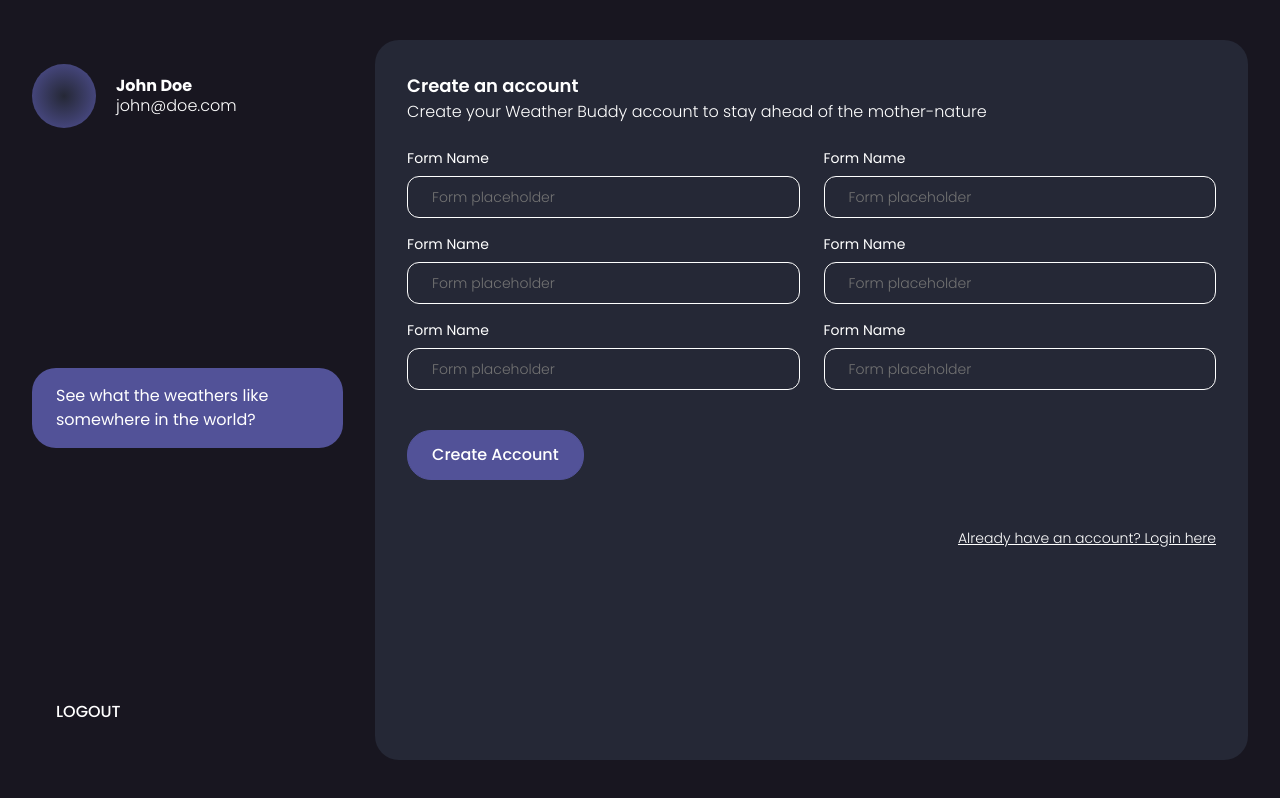
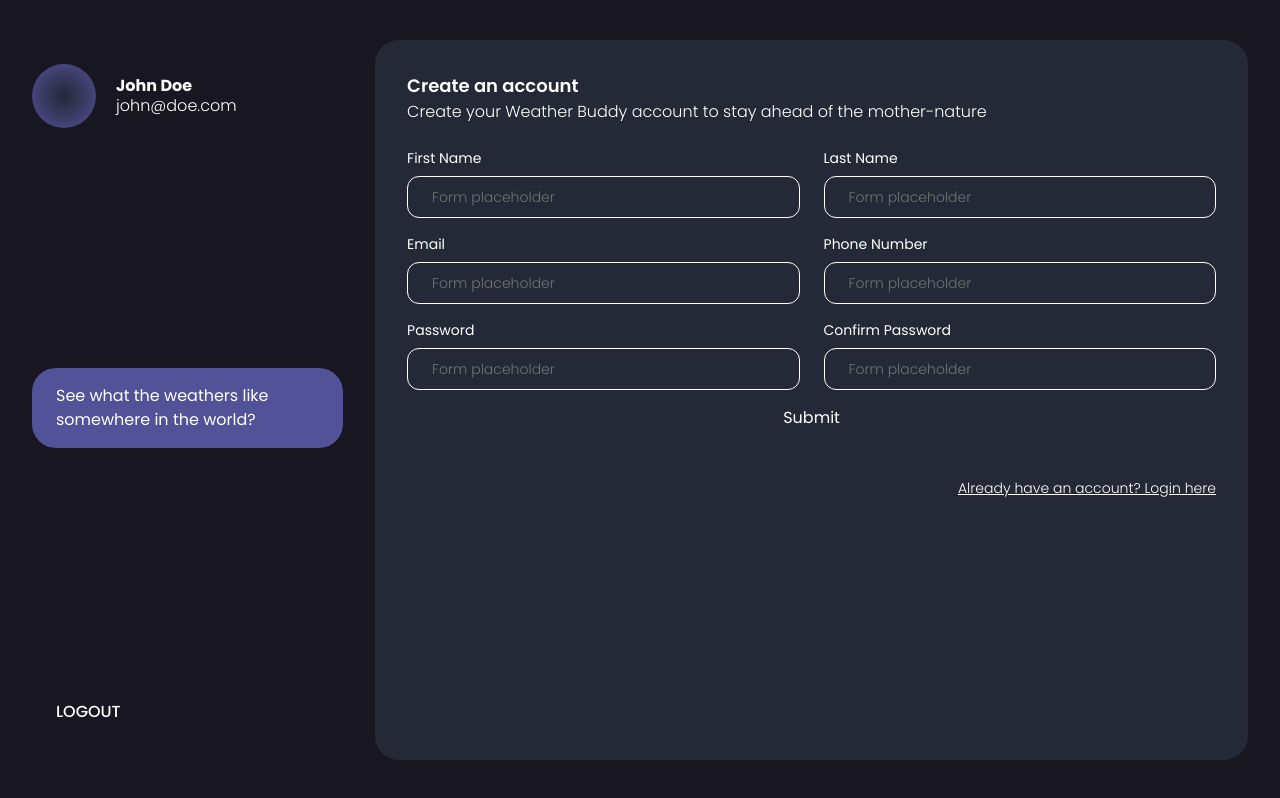
Before and after one commit to codedcontent/weather-buddy, a Next.js app: page /signup in a window 1280 px wide. Built offline with nearby package versions, Linux system fonts and the light colour scheme.

Commit message:
Working with formik

```diff
--- a/app/(auth)/signup/page.tsx
+++ b/app/(auth)/signup/page.tsx
@@ -6,11 +6,41 @@
 import Textfield from "@/components/Textfield";
 import Link from "next/link";
 import React from "react";
+import { signup } from "@/services/auth-service";
+import { useFormik } from "formik";
+import signUpFormValidate from "@/helpers/validation/signup-form-validate";
+import { SignUpFormProps } from "@/types/forms";
 
-type Props = {};
+const Signup = () => {
+  // Function to handle form submission
+  const handleSignup = (values: SignUpFormProps) => {
+    alert(JSON.stringify(values, null, 2));
+  };
 
-const Signup = (props: Props) => {
-  const handleSignup = () => {};
+  const signUpFormInitialValues: SignUpFormProps = {
+    firstName: "",
+    lastName: "",
+    email: "",
+    phoneNumber: "",
+    password: "",
+    confirmPassword: "",
+  };
+
+  // Use the formik for our form management
+  const formik = useFormik({
+    initialValues: signUpFormInitialValues,
+    onSubmit: () => alert("Form submitted"),
+    validate: signUpFormValidate,
+  });
+
+  // Function to create a new user
+  const createUser = async () => {
+    try {
+      await signup(formik.values.email, formik.values.password);
+    } catch (err) {
+      console.log(err);
+    }
+  };
 
   return (
     <div className="w-full h-full">
@@ -23,28 +53,81 @@
       </div>
 
       {/* Login Form */}
-      <form className="flex flex-col gap-y-0 my-6 gap-2">
+      <form
+        className="flex flex-col gap-y-0 my-6 gap-2"
+        onSubmit={formik.handleSubmit}
+      >
         {/* First & Last name */}
         <div className="flex w-full gap-6">
-          <Textfield />
-          <Textfield />
+          <Textfield
+            name="firstName"
+            label="First Name"
+            value={formik.values.firstName}
+            handleChange={formik.handleChange}
+            handleBlur={formik.handleBlur}
+            touched={formik.touched.firstName}
+            error={formik.errors.firstName}
+          />
+          <Textfield
+            name="lastName"
+            label="Last Name"
+            value={formik.values.lastName}
+            handleChange={formik.handleChange}
+            handleBlur={formik.handleBlur}
+            touched={formik.touched.lastName}
+            error={formik.errors.lastName}
+          />
         </div>
 
         {/* Email and Number */}
         <div className="flex w-full gap-6">
-          <Textfield />
-          <Textfield />
+          <Textfield
+            name="email"
+            label="Email"
+            value={formik.values.email}
+            handleChange={formik.handleChange}
+            handleBlur={formik.handleBlur}
+            touched={formik.touched.email}
+            error={formik.errors.email}
+          />
+          <Textfield
+            name="phoneNumber"
+            label="Phone Number"
+            value={formik.values.phoneNumber}
+            handleChange={formik.handleChange}
+            handleBlur={formik.handleBlur}
+            touched={formik.touched.phoneNumber}
+            error={formik.errors.phoneNumber}
+          />
         </div>
 
         {/* Password */}
         <div className="flex w-full gap-6">
-          <Textfield />
-          <Textfield />
+          <Textfield
+            name="password"
+            label="Password"
+            value={formik.values.password}
+            handleChange={formik.handleChange}
+            handleBlur={formik.handleBlur}
+            touched={formik.touched.password}
+            error={formik.errors.password}
+          />
+          <Textfield
+            name="confirmPassword"
+            label="Confirm password"
+            value={formik.values.confirmPassword}
+            handleChange={formik.handleChange}
+            handleBlur={formik.handleBlur}
+            touched={formik.touched.confirmPassword}
+            error={formik.errors.confirmPassword}
+          />
         </div>
 
-        <div className="mt-6">
-          <Button title="Create Account" onClick={handleSignup} />
-        </div>
+        {/* <div className="mt-6">
+          <Button title="Create Account" type="submit" />
+        </div> */}
+
+        <button type="submit">Submit</button>
       </form>
 
       {/* Create Account */}
--- /dev/null
+++ b/app/api/auth/signup/route.ts
@@ -0,0 +1,3 @@
+export async function POST(request: Request) {
+  return new Response("Signing up");
+}
--- /dev/null
+++ b/app/api/route.ts
@@ -0,0 +1 @@
+export async function GET(request: Request) {}
--- a/components/Button.tsx
+++ b/components/Button.tsx
@@ -1,22 +1,15 @@
 import React from "react";
 
-type Props = {
+interface Props {
   width?: string;
   filled?: boolean;
-  onClick: () => void;
+  onClick?: () => void;
   title: string;
-};
+}
 
-const Button: React.FC<Props> = ({
-  /**
-   * width = "full" || "auto"
-   * filled = true || false
-   */
-  width = "auto",
-  filled = true,
-  onClick,
-  title,
-}) => {
+const Button: React.FC<
+  React.ButtonHTMLAttributes<HTMLButtonElement> & Props
+> = ({ width = "auto", filled = true, onClick, title, ...rest }) => {
   const buttonStyles = `px-6 py-3 rounded-3xl font-medium text-white ${
     width === "full" ? "w-full" : "w-auto"
   } ${
@@ -26,7 +19,7 @@
   }`;
 
   return (
-    <button className={buttonStyles} onClick={onClick}>
+    <button className={buttonStyles} onClick={onClick} {...rest}>
       {title}
     </button>
   );
--- a/components/Textfield.tsx
+++ b/components/Textfield.tsx
@@ -1,20 +1,50 @@
 "use client";
 
 import React from "react";
+import { SignUpFormProps } from "@/types/forms";
+import type { FormikTouched } from "formik";
 
-type Props = {};
+type Props = {
+  value: string;
+  error: string | undefined;
+  label: string;
+  handleChange: (e: React.ChangeEvent<SignUpFormProps | any>) => void;
+  handleBlur: (e: React.FocusEvent<any, Element>) => void;
+  touched: boolean | undefined;
+  name: string;
+};
 
-const Textfield: React.FC<Props> = ({}) => {
+const Textfield: React.FC<Props> = ({
+  label,
+  name,
+  value,
+  error,
+  handleChange,
+  handleBlur,
+  touched,
+}) => {
   return (
     <div className="mb-4 w-full">
-      <label className="block text-white mb-2 capitalize text-sm">
-        Form Name
+      <label
+        htmlFor={label}
+        className="block text-white mb-2 capitalize text-sm"
+      >
+        {label}
       </label>
+
       <input
         className="border border-white bg-transparent rounded-xl py-2.5 px-6 w-full font-light placeholder:text-neutral-500 text-sm"
         type="text"
         placeholder="Form placeholder"
+        value={value}
+        onChange={handleChange}
+        onBlur={handleBlur}
+        name={name}
       />
+
+      {error && touched ? (
+        <p className="text-xs text-red-500 ml-2">{error}</p>
+      ) : null}
     </div>
   );
 };
--- /dev/null
+++ b/helpers/validation/signup-form-validate.ts
@@ -0,0 +1,73 @@
+// A custom validation function. This must return an object
+// which keys are symmetrical to our values/initialValues
+
+const signUpFormValidate = (values: {
+  firstName: string;
+  lastName: string;
+  email: string;
+  phoneNumber: string;
+  password: string;
+  confirmPassword: string;
+}) => {
+  const errors: {
+    firstName: string;
+    lastName: string;
+    email: string;
+    phoneNumber: string;
+    password: string;
+    confirmPassword: string;
+  } = {
+    firstName: "",
+    lastName: "",
+    email: "",
+    phoneNumber: "",
+    password: "",
+    confirmPassword: "",
+  };
+
+  // First name validation
+  if (!values.firstName) {
+    errors.firstName = "First name is required";
+  } else if (values.firstName.length > 15) {
+    errors.firstName = "Must be 15 characters or less";
+  }
+
+  // Last name validation
+  if (!values.lastName) {
+    errors.lastName = "Last name is required";
+  } else if (values.lastName.length > 20) {
+    errors.lastName = "Must be 20 characters or less";
+  }
+
+  // Email validation
+  if (!values.email) {
+    errors.email = "Email is required";
+  } else if (!/^[A-Z0-9._%+-]+@[A-Z0-9.-]+\.[A-Z]{2,4}$/i.test(values.email)) {
+    errors.email = "Invalid email address";
+  }
+
+  // Phone number validation
+  if (!values.phoneNumber) {
+    errors.phoneNumber = "Phone number is required";
+  } else if (values.phoneNumber.length < 10 || values.phoneNumber.length > 15) {
+    errors.phoneNumber = "Phone number is invalid";
+  }
+
+  // Password validation
+  if (!values.password) {
+    errors.password = "Password is required";
+  } else if (values.password.length > 6) {
+    errors.password = "Must be more than 6 characters";
+  }
+
+  // Confirm password validation
+  if (!values.confirmPassword) {
+    errors.confirmPassword = "Confirm your password";
+  } else if (values.confirmPassword !== values.password) {
+    errors.confirmPassword = "Password is not the same";
+  }
+
+  return errors;
+};
+
+export default signUpFormValidate;
--- /dev/null
+++ b/lib/firebase-service.ts
@@ -0,0 +1,21 @@
+import { getAuth } from "firebase/auth";
+import { getDatabase } from "firebase/database";
+import * as firebase from "firebase/app";
+
+const firebaseConfig = {
+  apiKey: "AIzaSyCpGjvdPA9DpwE0GbPxcpUR9PnmvHASmdQ",
+  authDomain: "weather-buddy-9e34b.firebaseapp.com",
+  projectId: "weather-buddy-9e34b",
+  storageBucket: "weather-buddy-9e34b.appspot.com",
+  messagingSenderId: "172445541985",
+  appId: "1:172445541985:web:5608d54a8cb09a8606ac20",
+};
+
+// Check if an app already exist
+// if (!firebase.getApps().length) {
+//   firebase.initializeApp(firebaseConfig);
+// }
+
+export const app = firebase.initializeApp(firebaseConfig);
+export const auth = getAuth(app);
+export const db = getDatabase(app);
--- a/package.json
+++ b/package.json
@@ -15,6 +15,9 @@
     "autoprefixer": "10.4.14",
     "eslint": "8.39.0",
     "eslint-config-next": "13.3.1",
+    "firebase": "^9.21.0",
+    "firebase-admin": "^11.7.0",
+    "formik": "^2.2.9",
     "next": "^13.3.2",
     "postcss": "8.4.23",
     "react": "18.2.0",
--- /dev/null
+++ b/services/auth-service.ts
@@ -0,0 +1,21 @@
+import { auth } from "@/lib/firebase-service";
+
+import {
+  createUserWithEmailAndPassword,
+  onAuthStateChanged,
+  signInWithEmailAndPassword,
+} from "firebase/auth";
+
+const signup = async (email: string, password: string) => {
+  createUserWithEmailAndPassword(auth, email, password);
+};
+
+const login = async (email: string, password: string) => {
+  signInWithEmailAndPassword(auth, email, password);
+};
+
+const onAuthChanged = (callback: () => void) => {
+  onAuthStateChanged(auth, callback);
+};
+
+export { signup, login, onAuthChanged };
```
Also changed, not shown: lib/firebase.ts (added, +17 -0 lines), types/forms/index.d.ts (added, +8 -0 lines), 2 other files (tests, documents, lock files or other folders).
